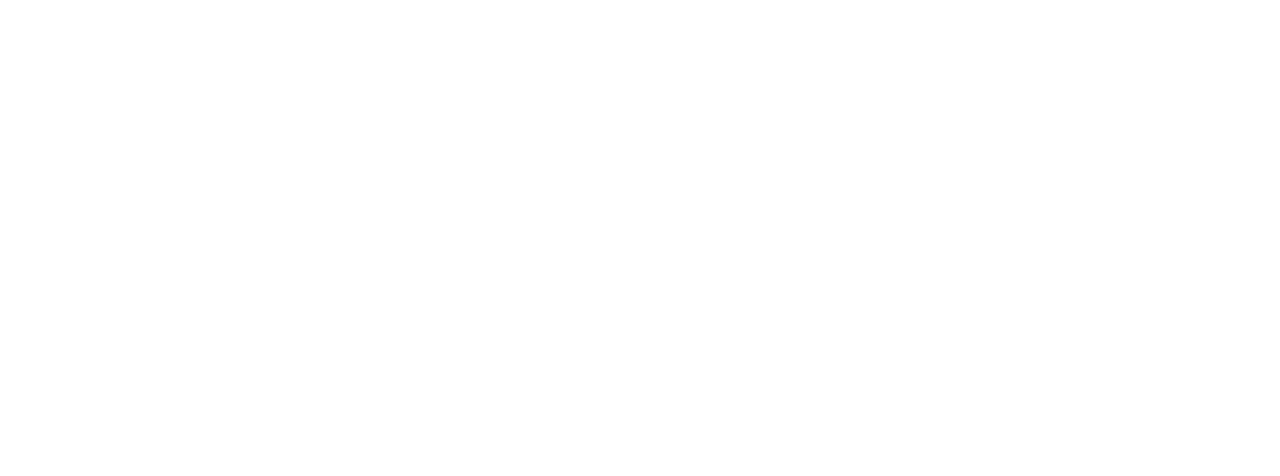
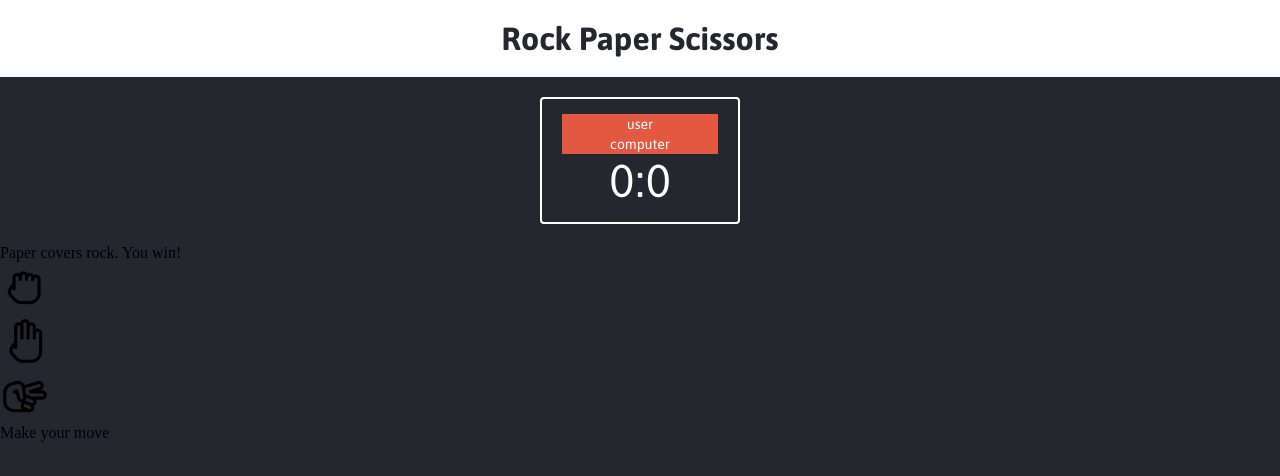
Before and after one commit to tindoann/rps_generator, a plain HTML site: page index.html in a window 1280 px wide. Drawn offline with Linux system fonts and the light colour scheme.

Commit message:
update html & css

```diff
--- a/index.html
+++ b/index.html
@@ -0,0 +1,40 @@
+<!DOCTYPE html>
+<html lang="en-us">
+  <head>
+      <meta charset="UTF-8">
+      <title>Rock Paper Scissors Game</title>
+      <link rel="stylesheet" href="style.css">
+  </head>
+
+<body>
+  <header>
+  <h1>Rock Paper Scissors</h1>
+  </header>
+
+    <div class="score-board">
+        <div id="user-label" class="badge">user</div>
+        <div id="computer-label" class="badge">computer</div>
+        <span id="user-score">0</span>:<span id="computer-score">0</span>
+    </div>
+
+    <div class="result">
+      <p>Paper covers rock. You win!</p>
+    </div>
+
+    <div class="choices">
+      <div class="choice" id="r">
+        <img src="images/rock.png" alt="">
+      </div>
+      <div class="choice" id="p">
+        <img src="images/paper.png" alt="">
+      </div>
+      <div classes="choices" id="s">
+        <img src="images/scissors.png" alt="">
+      </div>
+    </div>
+
+    <p id="action-message">Make your move</p>
+
+
+</body>
+</html>
--- a/style.css
+++ b/style.css
@@ -1,25 +1,42 @@
-body {
-	background-color: black;
+@import url('https://fonts.googleapis.com/css?family=Asap:400,500,700');
+
+* {
+	margin: 0;
+	padding: 0;
+	box-sizing: border-box;
 }
 
-.container {
-	margin-top: 50px;
+body {
+	background-color: #24272E;
 }
 
-.container h1 {
-	padding-bottom: 20px;
-	text-align: center;
+header {
+	background: white;
+	padding: 20px;
 }
 
-.container p {
-	height: 20px;
+header>h1 {
+	color: #24272E;
 	text-align: center;
+	font-family: Asap, sans-serif;
 }
 
-.green {
-	color: green;
+.score-board {
+	margin: 20px auto;
+	border: 2px solid white;
+	border-radius: 4px;
+	text-align: center;
+	width: 200px;
+	color: white;
+	font-size: 46px;
+	padding: 15px 20px;
+	font-family: Asap, sans-serif;
 }
 
-.red {
-	color:red;
+.badge {
+	background: #E25840;
+	color: white;
+	font-size: 14px;
+	padding: 2px 10px;
+	font-family: Asap, sans-serif;
 }
```
Also changed, not shown: rps.js (+67 -0 lines), images/paper.png (added), images/rock.png (added), images/scissors.png (added), 3 other files.
